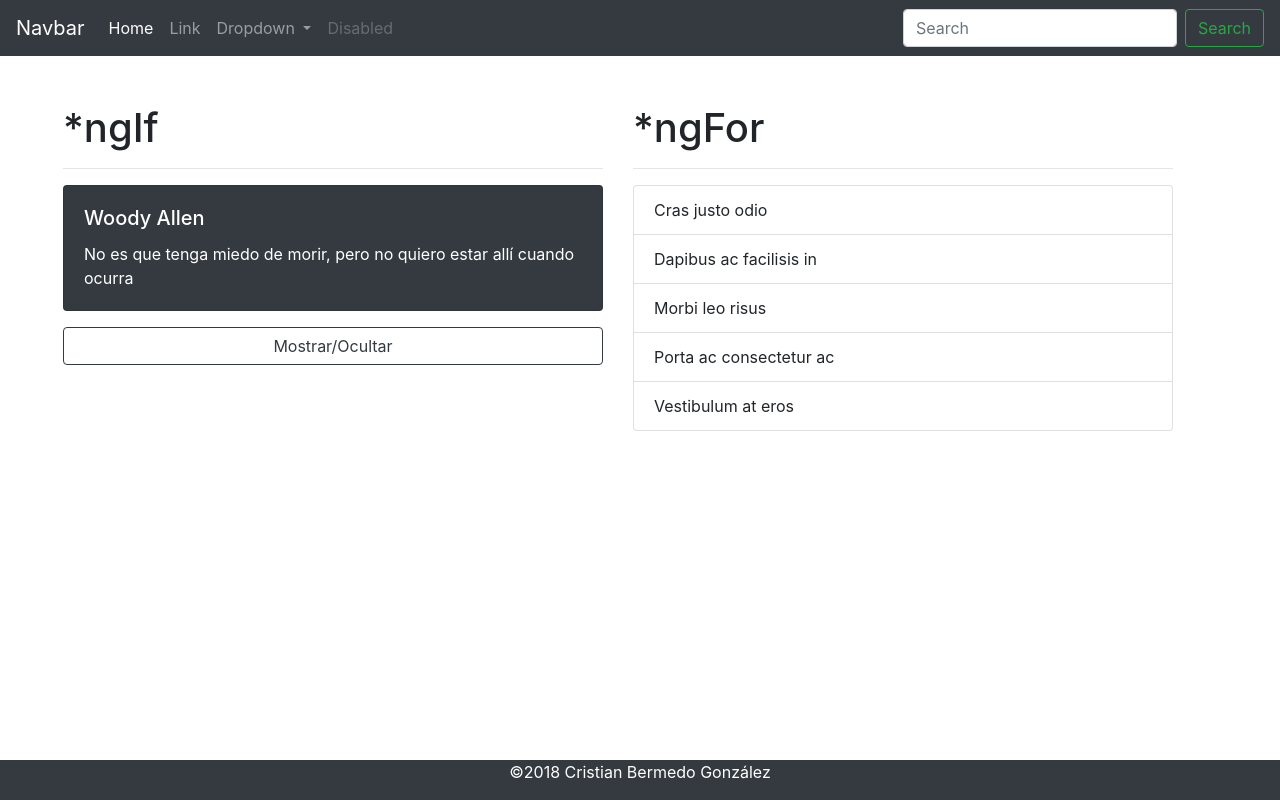
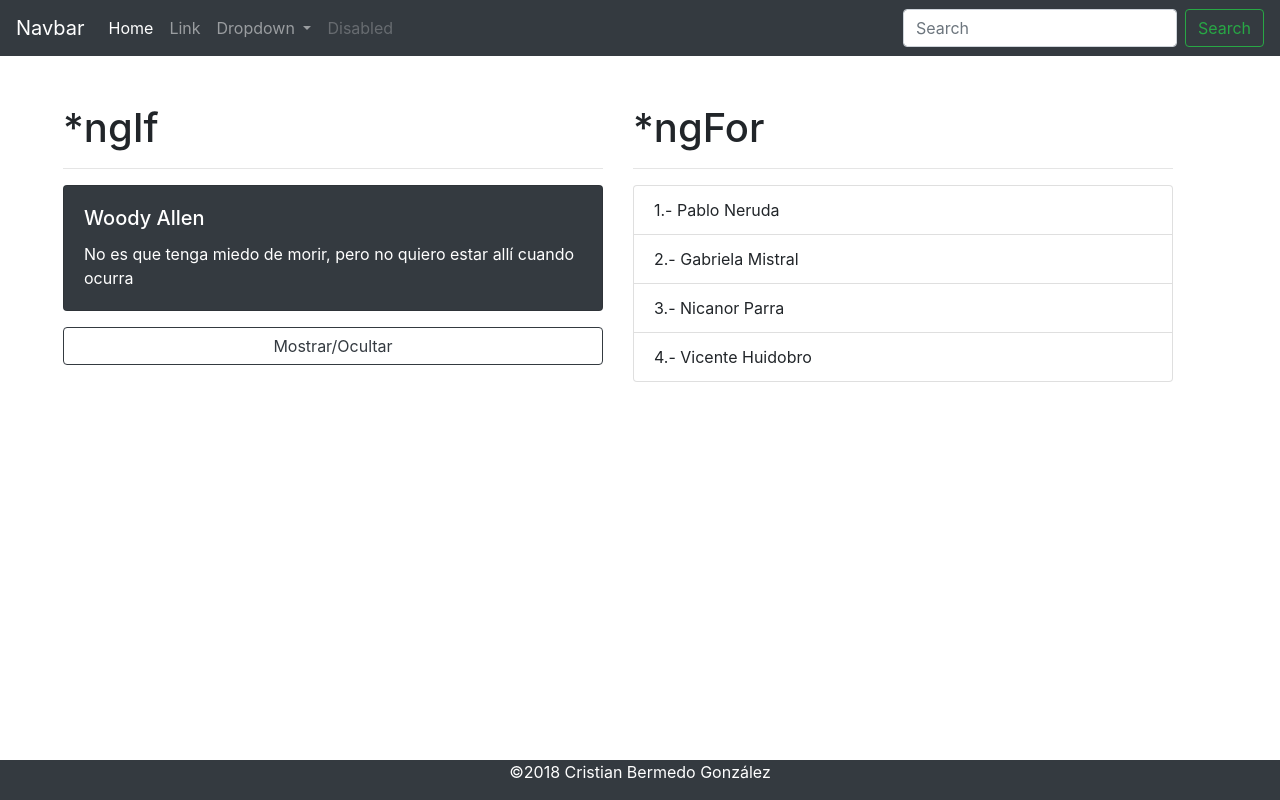
Before and after one commit to cbermedo/getting-started-angular, an Angular app: page / in a window 1280 px wide. Built offline with nearby package versions, Linux system fonts and the light colour scheme.

Commit message:
add *ngFor directive

```diff
--- a/src/app/components/body/body.component.html
+++ b/src/app/components/body/body.component.html
@@ -4,7 +4,7 @@
 
         <hr>
 
-        <div *ngIf="state" class="card text-white bg-dark mb-3" style="width: 100%;">
+        <div *ngIf="show" class="card text-white bg-dark mb-3" style="width: 100%;">
             <div class="card-body">
                 <h5 class="card-title">{{ phrase.author }}</h5>
                 <p class="card-text">{{ phrase.message}}</p>
@@ -19,11 +19,9 @@
         <h1>*ngFor</h1>
         <hr>
         <ul class="list-group">
-            <li class="list-group-item">Cras justo odio</li>
-            <li class="list-group-item">Dapibus ac facilisis in</li>
-            <li class="list-group-item">Morbi leo risus</li>
-            <li class="list-group-item">Porta ac consectetur ac</li>
-            <li class="list-group-item">Vestibulum at eros</li>
+            <li class="list-group-item" *ngFor="let author of authors; let i = index">
+                {{ i + 1 }}.- {{ author }}
+            </li>
         </ul>
     </div>
 
--- a/src/app/components/body/body.component.ts
+++ b/src/app/components/body/body.component.ts
@@ -6,12 +6,15 @@ import { Component } from '@angular/core';
 })
 export class BodyComponent {
 
-    state = true;
+    show = true;
 
     phrase: any = {
         author: 'Woody Allen',
         message: 'No es que tenga miedo de morir, pero no quiero estar allí cuando ocurra'
     };
 
-    changeState = () => this.state = !this.state;
+    authors: string[] = ['Pablo Neruda', 'Gabriela Mistral', 'Nicanor Parra', 'Vicente Huidobro'];
+
+    changeState = () => this.show = !this.show;
+
 }
```
